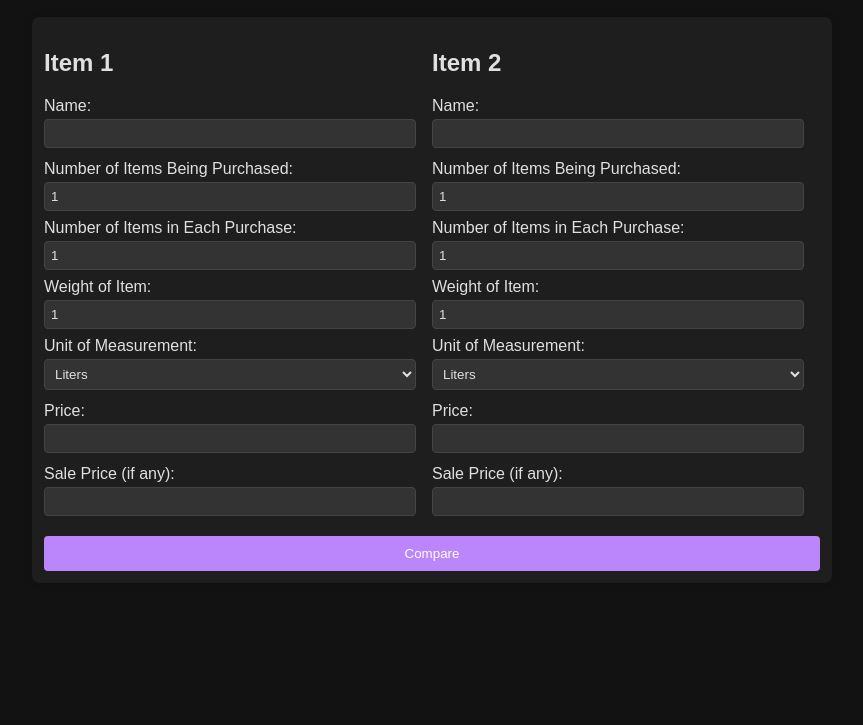
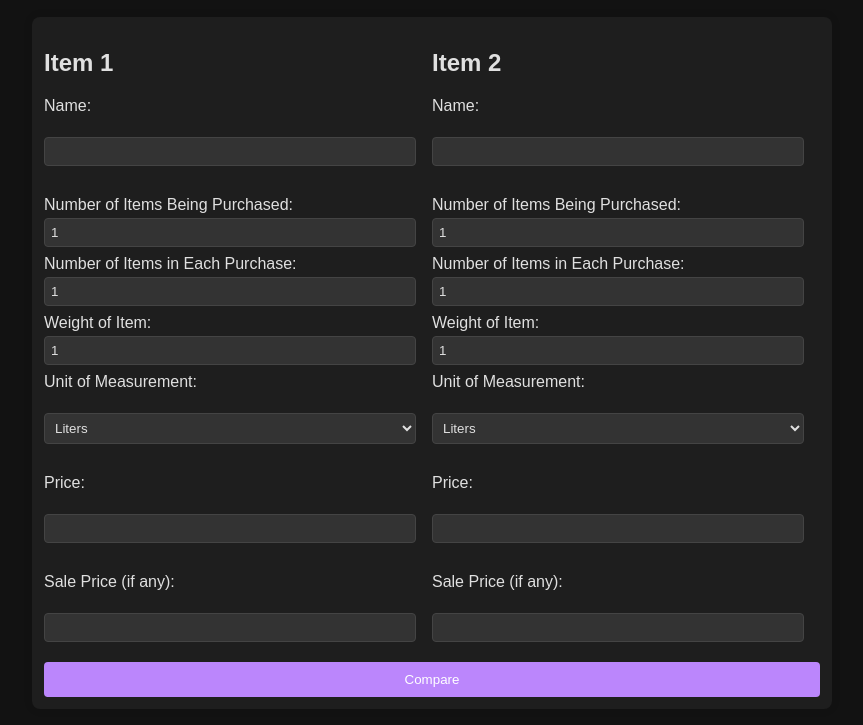
Before and after one commit to xPollutionx/ConFused, a website: page index.html in a window 1280 px wide. Shown: the part 105-830 px from the top of the page, without its empty margins (208-1071 px from the left). Before the commit the page ends 800 px from the top, so only its background shows below. Drawn offline with Linux system fonts and the light colour scheme.

Commit message:
Add files via upload

```diff
--- a/index.html
+++ b/index.html
@@ -13,26 +13,20 @@
         <div class="calculator">
             <div class="item-table" id="item1-table">
                 <h2>Item 1</h2>
-                <table>
-                    <tr>
-                        <td><label for="item1-name">Name:</label></td>
-                        <td><input type="text" id="item1-name"></td>
-                    </tr>
-                    <tr>
-                        <td><label for="item1-quantity">Number of Items Being Purchased:</label></td>
-                        <td><input type="number" id="item1-quantity" value="1" step="any"></td>
-                    </tr>
-                    <tr>
-                        <td><label for="item1-unit-amount">Number of Items in Each Purchase:</label></td>
-                        <td><input type="number" id="item1-unit-amount" value="1" step="any"></td>
-                    </tr>
-                    <tr>
-                        <td><label for="item1-weight">Weight of Item:</label></td>
-                        <td><input type="number" id="item1-weight" value="1" step="any"></td>
-                    </tr>
-                    <tr>
-                        <td><label for="item1-unit-type">Unit of Measurement:</label></td>
-                        <td>
+                <div>
+                    <label for="item1-name">Name:</label><br>
+                    <input type="text" id="item1-name"><br><br>
+
+                    <label for="item1-quantity">Number of Items Being Purchased:</label>
+                    <input type="number" id="item1-quantity" value="1" step="any">
+
+                    <label for="item1-unit-amount">Number of Items in Each Purchase:</label>
+                    <input type="number" id="item1-unit-amount" value="1" step="any">
+
+                    <label for="item1-weight">Weight of Item:</label>
+                    <input type="number" id="item1-weight" value="1" step="any">
+
+                    <label for="item1-unit-type">Unit of Measurement:</label><br>
                     <select id="item1-unit-type">
                         <option value="liters">Liters</option>
                         <option value="fl oz">Fl Oz</option>
@@ -47,41 +41,31 @@
                         <option value="quarts">Quarts</option>
                         <option value="pints">Pints</option>
                         <option value="units">Units</option>
-                            </select>
-                        </td>
-                    </tr>
-                    <tr>
-                        <td><label for="item1-price">Price:</label></td>
-                        <td><input type="number" id="item1-price" step="any"></td>
-                    </tr>
-                    <tr>
-                        <td><label for="item1-sale">Sale Price (if any):</label></td>
-                        <td><input type="number" id="item1-sale" step="any"></td>
-                    </tr>
-                </table>
+                    </select><br><br>
+
+                    <label for="item1-price">Price:</label><br>
+                    <input type="number" id="item1-price" step="any"><br><br>
+
+                    <label for="item1-sale">Sale Price (if any):</label><br>
+                    <input type="number" id="item1-sale" step="any">
+                </div>
             </div>
             <div class="item-table" id="item2-table">
                 <h2>Item 2</h2>
-                <table>
-                    <tr>
-                        <td><label for="item2-name">Name:</label></td>
-                        <td><input type="text" id="item2-name"></td>
-                    </tr>
-                    <tr>
-                        <td><label for="item2-quantity">Number of Items Being Purchased:</label></td>
-                        <td><input type="number" id="item2-quantity" value="1" step="any"></td>
-                    </tr>
-                    <tr>
-                        <td><label for="item2-unit-amount">Number of Items in Each Purchase:</label></td>
-                        <td><input type="number" id="item2-unit-amount" value="1" step="any"></td>
-                    </tr>
-                    <tr>
-                        <td><label for="item2-weight">Weight of Item:</label></td>
-                        <td><input type="number" id="item2-weight" value="1" step="any"></td>
-                    </tr>
-                    <tr>
-                        <td><label for="item2-unit-type">Unit of Measurement:</label></td>
-                        <td>
+                <div>
+                    <label for="item2-name">Name:</label><br>
+                    <input type="text" id="item2-name"><br><br>
+
+                    <label for="item2-quantity">Number of Items Being Purchased:</label>
+                    <input type="number" id="item2-quantity" value="1" step="any">
+
+                    <label for="item2-unit-amount">Number of Items in Each Purchase:</label>
+                    <input type="number" id="item2-unit-amount" value="1" step="any">
+
+                    <label for="item2-weight">Weight of Item:</label>
+                    <input type="number" id="item2-weight" value="1" step="any">
+
+                    <label for="item2-unit-type">Unit of Measurement:</label><br>
                     <select id="item2-unit-type">
                         <option value="liters">Liters</option>
                         <option value="fl oz">Fl Oz</option>
@@ -96,18 +80,14 @@
                         <option value="quarts">Quarts</option>
                         <option value="pints">Pints</option>
                         <option value="units">Units</option>
-                            </select>
-                        </td>
-                    </tr>
-                    <tr>
-                        <td><label for="item2-price">Price:</label></td>
-                        <td><input type="number" id="item2-price" step="any"></td>
-                    </tr>
-                    <tr>
-                        <td><label for="item2-sale">Sale Price (if any):</label></td>
-                        <td><input type="number" id="item2-sale" step="any"></td>
-                    </tr>
-                </table>
+                    </select><br><br>
+
+                    <label for="item2-price">Price:</label><br>
+                    <input type="number" id="item2-price" step="any"><br><br>
+
+                    <label for="item2-sale">Sale Price (if any):</label><br>
+                    <input type="number" id="item2-sale" step="any">
+                </div>
             </div>
             <div style="clear:both;"></div>
             <button id="compare-btn">Compare</button>
```
Lines whose indentation alone changed are shown as unchanged.
